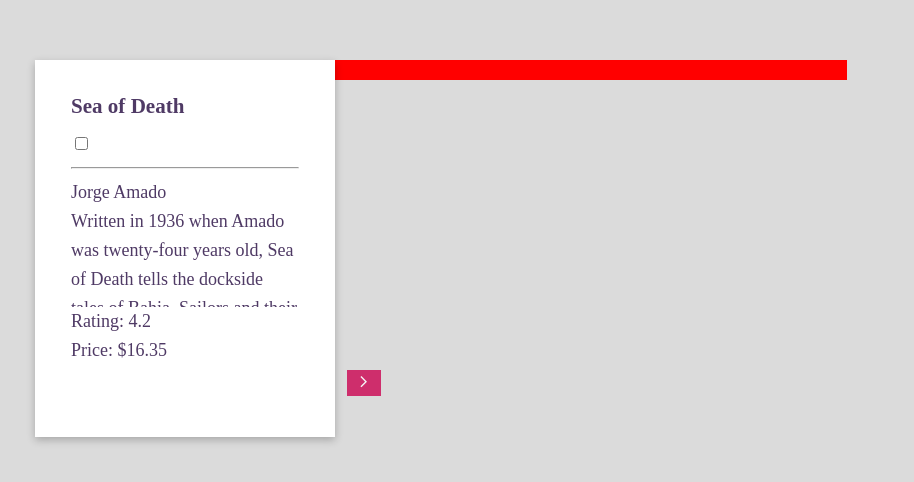
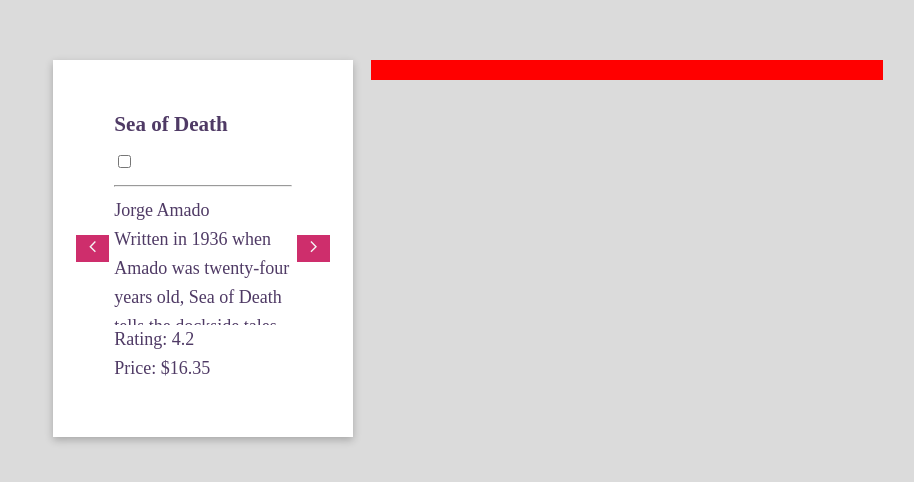
Before and after one commit to GLDGN98/BookWishlist, a React (Create React App) app: page / in a window 1280 px wide. Shown: the part 140-622 px from the top of the page, without its empty margins (93-1007 px from the left). Built offline with nearby package versions, Linux system fonts and the light colour scheme.

Commit message:
fixed button pos

```diff
--- a/src/assets/styles/cmps/_book-list.scss
+++ b/src/assets/styles/cmps/_book-list.scss
@@ -3,16 +3,8 @@
     position: relative;
     background-color: #fff;
     box-shadow: rgba(0, 0, 0, 0.24) 0px 3px 8px;
-    padding: 2em;
+    padding: 3em 1em;
+    margin: 0 1em;
 
-    .prev-page-btn {
-        position: relative;
-        left: 100%;
-    }
 
-    .next-page-btn {
-        position: relative;
-        right: 100%;
-
-    }
 }
--- a/src/assets/styles/cmps/_book-preview.scss
+++ b/src/assets/styles/cmps/_book-preview.scss
@@ -1,7 +1,9 @@
 .book-preview {
+
     .book-desc {
         overflow-y: auto;
         max-height: 100px;
 
     }
+
 }
--- a/src/assets/styles/views/_book-index.scss
+++ b/src/assets/styles/views/_book-index.scss
@@ -13,5 +13,13 @@
 
     .book-list {
         width: 50%;
+        align-items: center;
+        display: flex;
+
+        .prev-page-btn {}
+
+        .next-page-btn {
+            order: -1;
+        }
     }
 }
--- a/src/cmps/book-preview.jsx
+++ b/src/cmps/book-preview.jsx
@@ -11,7 +11,9 @@ export const BookPreview = ({ book }) => {
   function handleWishBook({ target }) {
     book.isWished = target.checked
     bookService.save(book)
+
   }
+
   if (!book) return <h1>Loading...</h1>
   return (
     <div className="book-preview">
```
